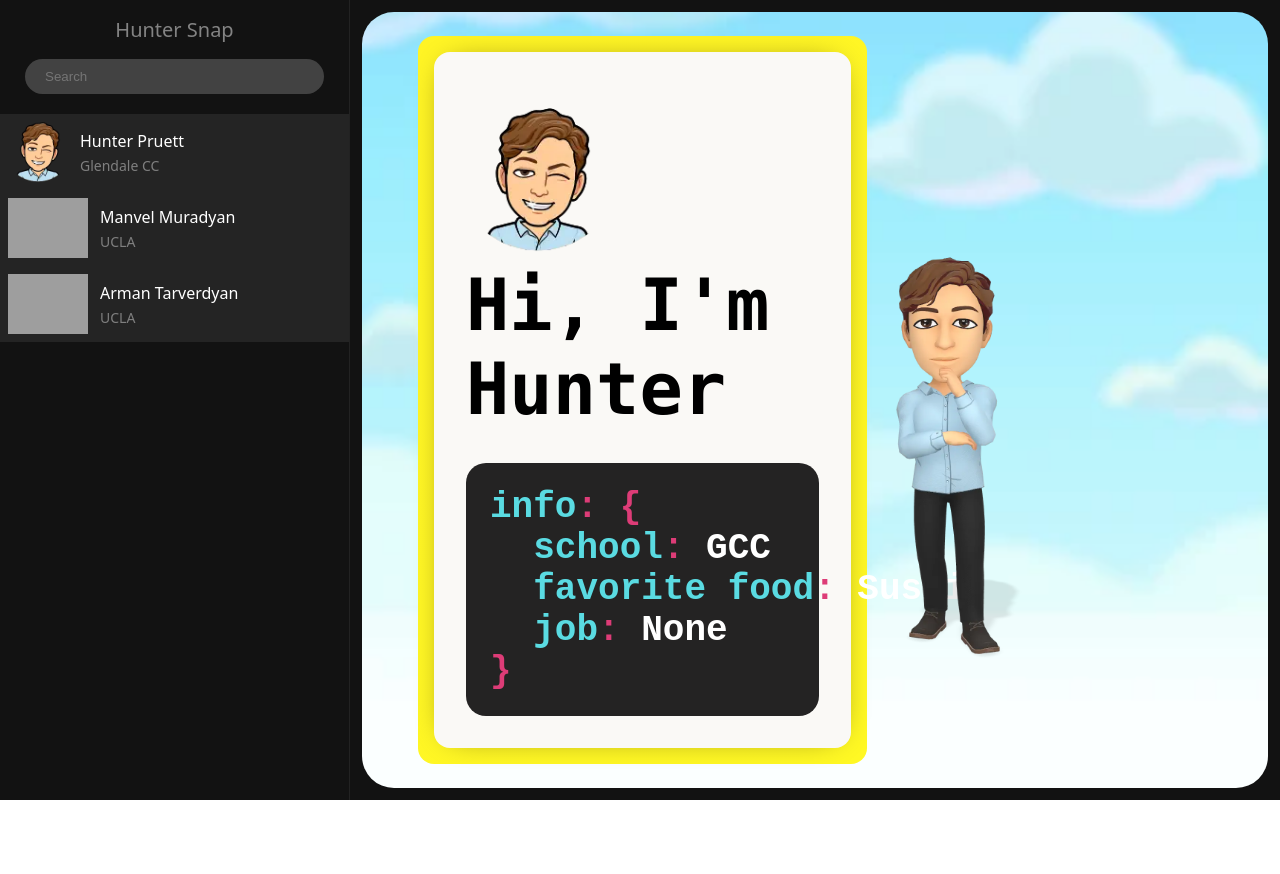
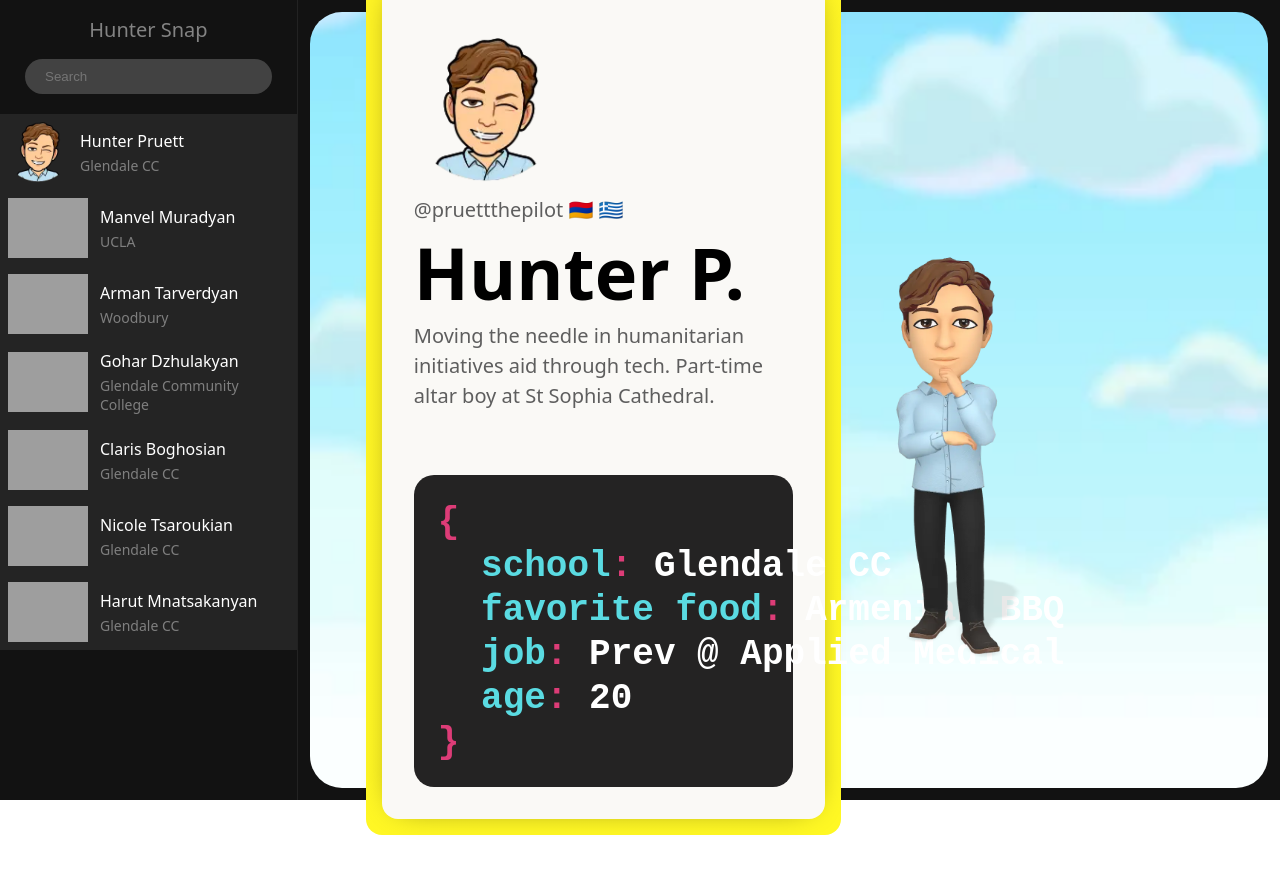
Before and after one commit to 1Ghasthunter1/sea-2024-stg2, a website: page index.html in a window 1280 px wide. Drawn offline with Linux system fonts and the light colour scheme; sample sign-in values are in the browser's storage; grey boxes are pictures that could not be loaded.

Commit message:
added profile data

```diff
--- a/content-script.js
+++ b/content-script.js
@@ -3,6 +3,11 @@ const people = [
     id: 1,
     firstName: "Hunter",
     lastName: "Pruett",
+    flag: "🇦🇲 🇬🇷",
+    snapchat: "pruettthepilot",
+    job: "Prev @ Applied Medical",
+    bio: "Moving the needle in humanitarian initiatives aid through tech. Part-time altar boy at St Sophia Cathedral.",
+    food: "Armenian BBQ",
     age: 20,
     pfpUrl: "/img/hunter-bitmoji-pfp.webp",
     fullUrl: "/img/hunter-bitmoji-full.webp",
@@ -12,13 +17,14 @@ const people = [
     id: 2,
     firstName: "Manvel",
     lastName: "Muradyan",
+    flag: "🇦🇲",
     snapchat: "manvel091",
-    career: "SWE @ Arista Networks",
+    job: "SWE @ Arista Networks",
     bio: "Making friends and trying to pave a career worth talking about.",
     food: "Steak",
     age: 19,
     pfpUrl:
-      "https://sdk.bitmoji.com/render/panel/10226022-99292531260_4-s5-v1.webp?transparent=1&scale=0",
+      "https://sdk.bitmoji.com/render/panel/10226022-99292531260_4-s5-v1.webp?transparent=1&scale=2",
     fullUrl:
       "https://images.bitmoji.com/3d/avatar/452520973-99292531260_4-s5-v1.webp",
     school: "UCLA",
@@ -27,12 +33,81 @@ const people = [
     id: 3,
     firstName: "Arman",
     lastName: "Tarverdyan",
+    flag: "🇦🇲",
+    snapchat: "arman0717",
+    job: "Co-founder @ DegreeMentors",
+    bio: "Prospective Juris Doctorate candidate with aspirations of building a career in corporate law.",
+    food: "Sushi",
     age: 19,
     pfpUrl:
-      "https://sdk.bitmoji.com/render/panel/10226558-354029233_92-s5-v1.webp?transparent=1&scale=0",
+      "https://sdk.bitmoji.com/render/panel/10226558-354029233_92-s5-v1.webp?transparent=1&scale=2",
     fullUrl:
       "https://images.bitmoji.com/3d/avatar/452520973-354029233_92-s5-v1.webp",
-    school: "UCLA",
+    school: "Woodbury",
+  },
+  {
+    id: 4,
+    firstName: "Gohar",
+    lastName: "Dzhulakyan",
+    flag: "🇦🇲",
+    snapchat: "gog_dzh",
+    job: "Emperador Law Firm",
+    bio: "Freshman at GCC",
+    food: "French fries",
+    age: 18,
+    pfpUrl:
+      "https://sdk.bitmoji.com/render/panel/10226013-99640376036_7-s5-v1.webp?transparent=1&scale=2",
+    fullUrl:
+      "https://images.bitmoji.com/3d/avatar/708455430-99640376036_7-s5-v1.webp",
+    school: "Glendale Community College",
+  },
+  {
+    id: 5,
+    firstName: "Claris",
+    lastName: "Boghosian",
+    flag: "🇦🇲",
+    snapchat: "claris_arm",
+    job: "Kaloon Collection LLC",
+    bio: "My name is Claris Boghosian and I am a Political Science Major at GCC.",
+    food: "Tolma",
+    age: 22,
+    pfpUrl:
+      "https://sdk.bitmoji.com/render/panel/10226021-99843477123_10-s5-v1.webp?transparent=1&scale=2",
+    fullUrl:
+      "https://images.bitmoji.com/3d/avatar/708455430-99843477123_10-s5-v1.webp",
+    school: "Glendale CC",
+  },
+  {
+    id: 6,
+    firstName: "Nicole",
+    lastName: "Tsaroukian",
+    flag: "🇦🇲 🇬🇪",
+    snapchat: "nicole.tsa",
+    job: "Coffee Bean",
+    bio: "First-year undergrad pre-med student who loves to crochet and watch movies",
+    food: "Tata Boraniiiiiiiiii",
+    age: 18,
+    pfpUrl:
+      "https://sdk.bitmoji.com/render/panel/10226681-495738347_38-s5-v1.webp?transparent=1&scale=2",
+    fullUrl:
+      "https://images.bitmoji.com/3d/avatar/451978050-495738347_38-s5-v1.webp",
+    school: "Glendale CC",
+  },
+  {
+    id: 7,
+    firstName: "Harut",
+    lastName: "Mnatsakanyan",
+    flag: "🇺🇸 🇦🇲",
+    snapchat: "Harut17",
+    job: "Glendale Economic Development",
+    bio: "My name is Harut and I will be transferring out of Glendale Community College this coming Fall.",
+    food: "Shawarma",
+    age: 19,
+    pfpUrl:
+      "https://sdk.bitmoji.com/render/panel/10226019-424525581_31-s5-v1.webp?transparent=1&scale=2",
+    fullUrl:
+      "https://images.bitmoji.com/3d/avatar/452520973-424525581_31-s5-v1.webp",
+    school: "Glendale CC",
   },
 ];
 
@@ -55,7 +130,7 @@ function createCard(person) {
 
   // add an onclick for the card
   card.addEventListener("click", () => {
-    selectPerson(person.id);
+    setPerson(person.id);
   });
 
   return card;
@@ -71,11 +146,22 @@ function showPeople() {
   });
 }
 
-function selectPerson(id) {
+function setPerson(id) {
   const person = people.find((person) => person.id === id);
   if (!person) return;
-  floatingCard.querySelector("h2").innerText = `Hi, I'm ${person.firstName}`;
+  floatingCard.querySelector(
+    "h2"
+  ).innerText = `${person.firstName} ${person.lastName[0]}.`;
   floatingCard.querySelector("img").src = person.pfpUrl;
+  floatingCard.querySelector(".bio").innerText = person.bio;
+  floatingCard.querySelector(
+    ".snapchat"
+  ).innerText = `@${person.snapchat} ${person.flag}`;
+  floatingCard.querySelector(".school").innerText = person.school;
+  floatingCard.querySelector(".food").innerText = person.food;
+  floatingCard.querySelector(".job").innerText = person.job;
+  floatingCard.querySelector(".age").innerText = person.age;
+
   fullBitmojiImg.src = person.fullUrl;
 }
 
@@ -96,5 +182,8 @@ function onSearchInput() {
   }, 200);
 }
 
-window.addEventListener("load", showPeople);
+window.addEventListener("load", () => {
+  showPeople();
+  setPerson(1);
+});
 searchInput.addEventListener("input", onSearchInput);
--- a/index.html
+++ b/index.html
@@ -39,11 +39,14 @@
                 <div id="floating-card" style="width: 50%" class="language-css" tabindex="0">
                     <img src="../img/hunter-bitmoji-pfp.webp" alt="Hunter Bitmoji"
                         style="width: 144px; margin-top: 24px" />
-                    <h2>Hi, I'm Hunter</h2>
-                    <pre contenteditable style="margin-top:2rem"><code class="language-css"><span class="token property">info</span><span class="token punctuation">:</span> <span class="token punctuation">{</span>
-  <span class="token property">school</span><span class="token punctuation">:</span> GCC
-  <span class="token property">favorite food</span><span class="token punctuation">:</span> Sushi
-  <span class="token property">job</span><span class="token punctuation">:</span> None
+                    <p class="snapchat"></p>
+                    <h2></h2>
+                    <p class="bio"></p>
+                    <pre contenteditable style="margin-top:4rem"><code class="language-css"><span class="token punctuation">{</span>
+  <span class="token property">school</span><span class="token punctuation">:</span> <span class="school">GCC</span>
+  <span class="token property">favorite food</span><span class="token punctuation">:</span> <span class="food">GCC</span>
+  <span class="token property">job</span><span class="token punctuation">:</span> <span class="job">GCC</span>
+  <span class="token property">age</span><span class="token punctuation">:</span> <span class="age">19</span>
 <span class="token punctuation">}</span>
 </code></pre>
                 </div>
--- a/package.json
+++ b/package.json
@@ -5,7 +5,7 @@
   "main": "scripts.js",
   "scripts": {
     "test": "echo \"Error: no test specified\" && exit 1",
-    "dev": "http-server -p 8080"
+    "dev": "http-server -p 8080 -c 1"
   },
   "author": "",
   "license": "ISC",
--- a/style.css
+++ b/style.css
@@ -26,7 +26,19 @@ h3 {
 
 p {
     font-size: 14px;
+    color: #5e5e5e;
     font-weight: 300;
+
+}
+
+p.snapchat {
+    font-size: 20px;
+}
+
+p.bio {
+    font-size: 20px;
+    font-weight: 400;
+    line-height: 1.5;
 
 }
 
@@ -122,7 +134,6 @@ p {
     padding: 2rem;
     border-radius: 1rem;
     width: 5px;
-    font-family: "Consolas";
     transform-style: preserve-3d;
     transform: perspective(3000px) rotateY(var(--rotateX)) rotateX(var(--rotateY));
 }
@@ -151,6 +162,7 @@ p {
 }
 
 pre {
+    font-family: "Consolas";
 
     font-size: 36px;
     background: #242323;
@@ -193,3 +205,7 @@ pre {
     background: linear-gradient(-45deg, rgb(255, 248, 36), rgb(255, 244, 37));
     transform: translateZ(-50px);
 }
+
+#floating-card>h2 {
+    font-family: "system-ui";
+}
```
